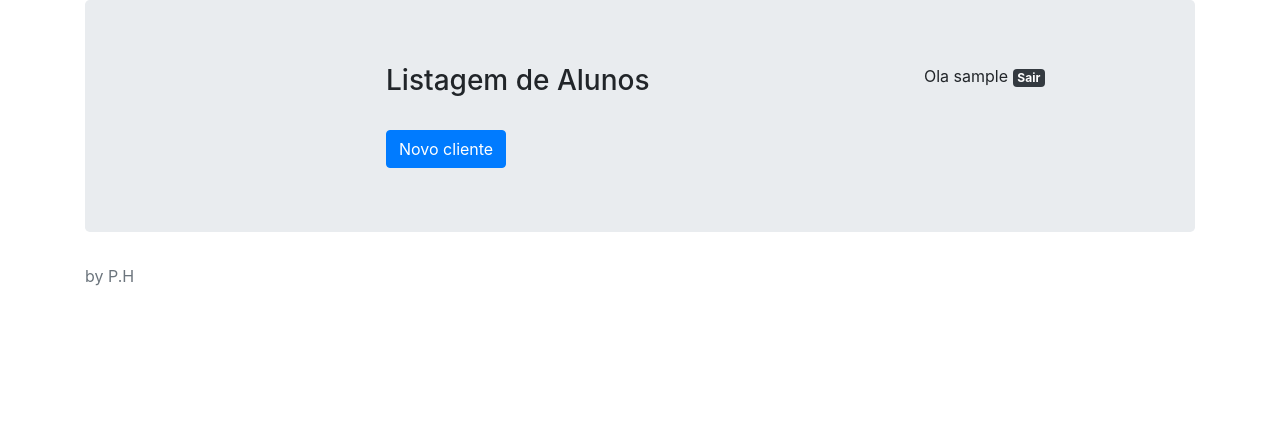
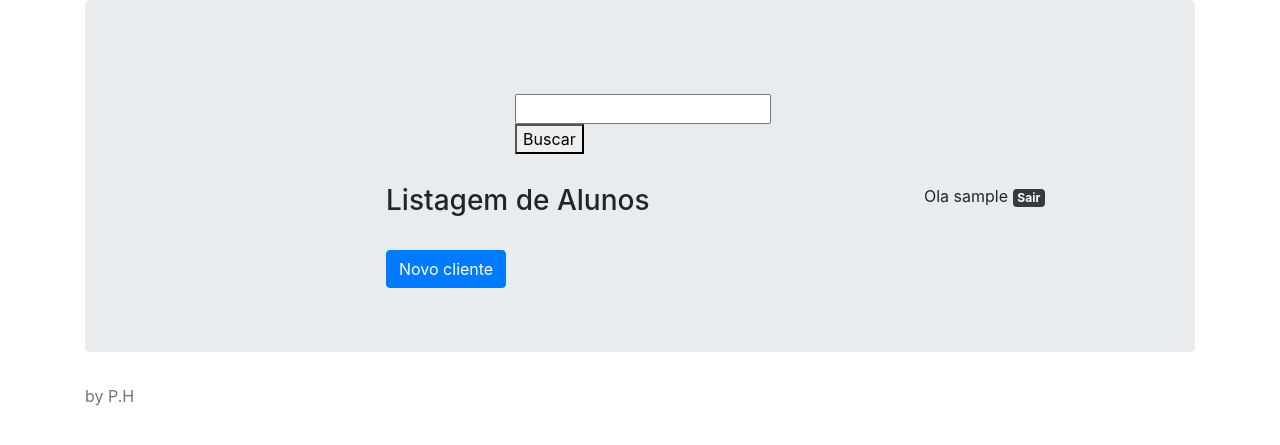
Before and after one commit to 314H/cli_mng, a Django app: page /clientes/list/ in a window 1280 px wide. Shown: the top 445 px of the page. Run offline with Django 3.2, Linux system fonts and the light colour scheme; the visitor is signed in with stand-in values (Sample User, id 1); data that the repository does not hold is empty; some libraries are stand-ins or nearby versions.

Commit message:
commit final0

```diff
--- a/clientes/templates/person.html
+++ b/clientes/templates/person.html
@@ -4,6 +4,25 @@
 {% block title %} Administracao {% endblock %}
 
 {% block main %}
+
+
+    <div class="row">
+        <div class="col-12">
+            <form action="">
+                <div style=" width: 250px; margin: 30px auto;">
+                    <input type="text" name="pesquisa">
+                    <button id="nome" name="nome">Buscar</button>
+
+                </div>
+            </form>
+        </div>
+    </div>
+
+
+    <div class="row">
+
+    </div>
+
 
     <div class="row">
         <div class="col">
--- a/clientes/views.py
+++ b/clientes/views.py
@@ -8,8 +8,17 @@ from .forms import PersonForm
 
 @login_required
 def persons_list(request):
-    persons = Person.objects.all()
-    return render(request, 'person.html', {'persons': persons})
+    termo_busca = request.GET.get('pesquisa', None)
+
+    if termo_busca:
+        persons = Person.objects.all()
+        persons = persons.filter(first_name__icontains=termo_busca)|persons.filter(last_name__icontains=termo_busca)
+    else:
+        persons = Person.objects.all()
+
+    return render(
+        request, 'person.html', {'persons': persons})
+
 
 @login_required
 def persons_new(request):
```
